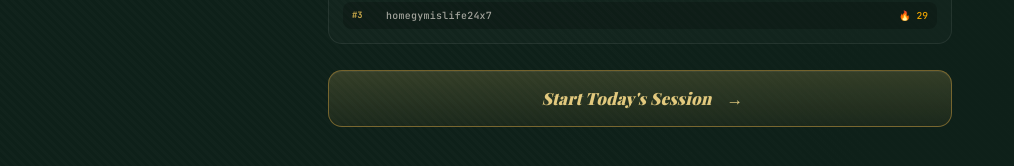
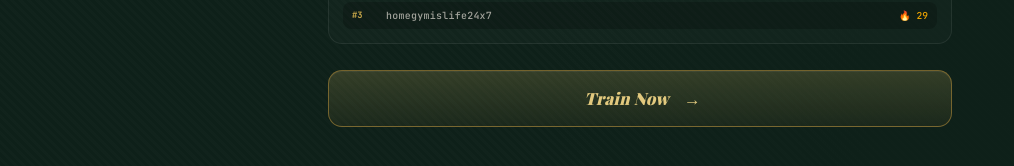
Before and after one commit to dolsonfare-tech/poker-trainer, a React (Create React App) app: page / in a window 1280 px wide. Shown: the part 858-1024 px from the top of the page, without its empty margins (0-1014 px from the left). Built offline with nearby package versions, Linux system fonts and the light colour scheme; no server answers; a web font is replaced by a local one.

Commit message:
Update Dashboard.jsx

```diff
--- a/src/components/Dashboard.jsx
+++ b/src/components/Dashboard.jsx
@@ -145,7 +145,7 @@ export default function Dashboard({ onStartSession }) {
           className={`db-cta-btn ${pulse ? 'db-cta-visible' : ''}`}
           onClick={onStartSession}
         >
-          Start Today's Session
+          Train Now
           <span className="db-cta-arrow">→</span>
         </button>
       </div>
```
